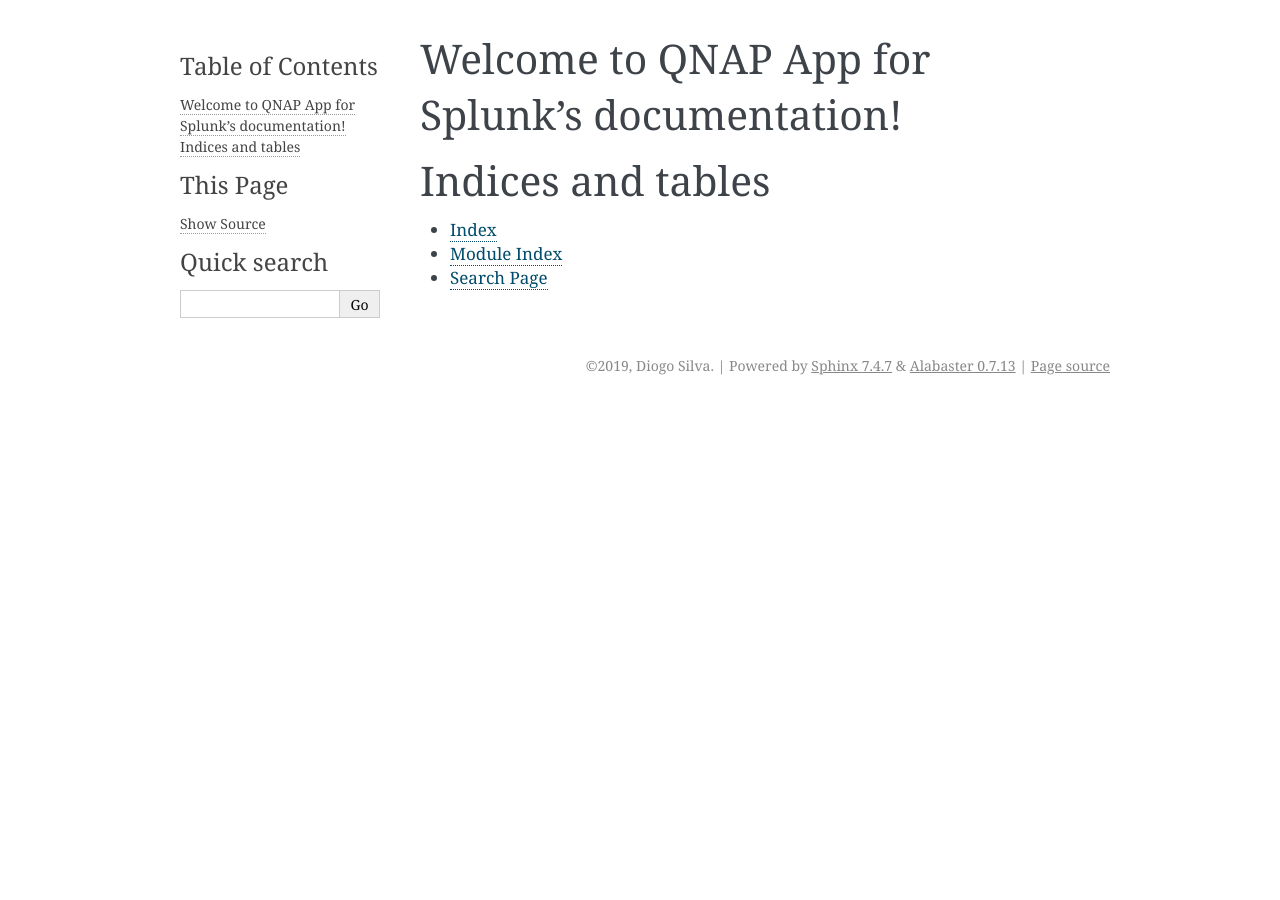
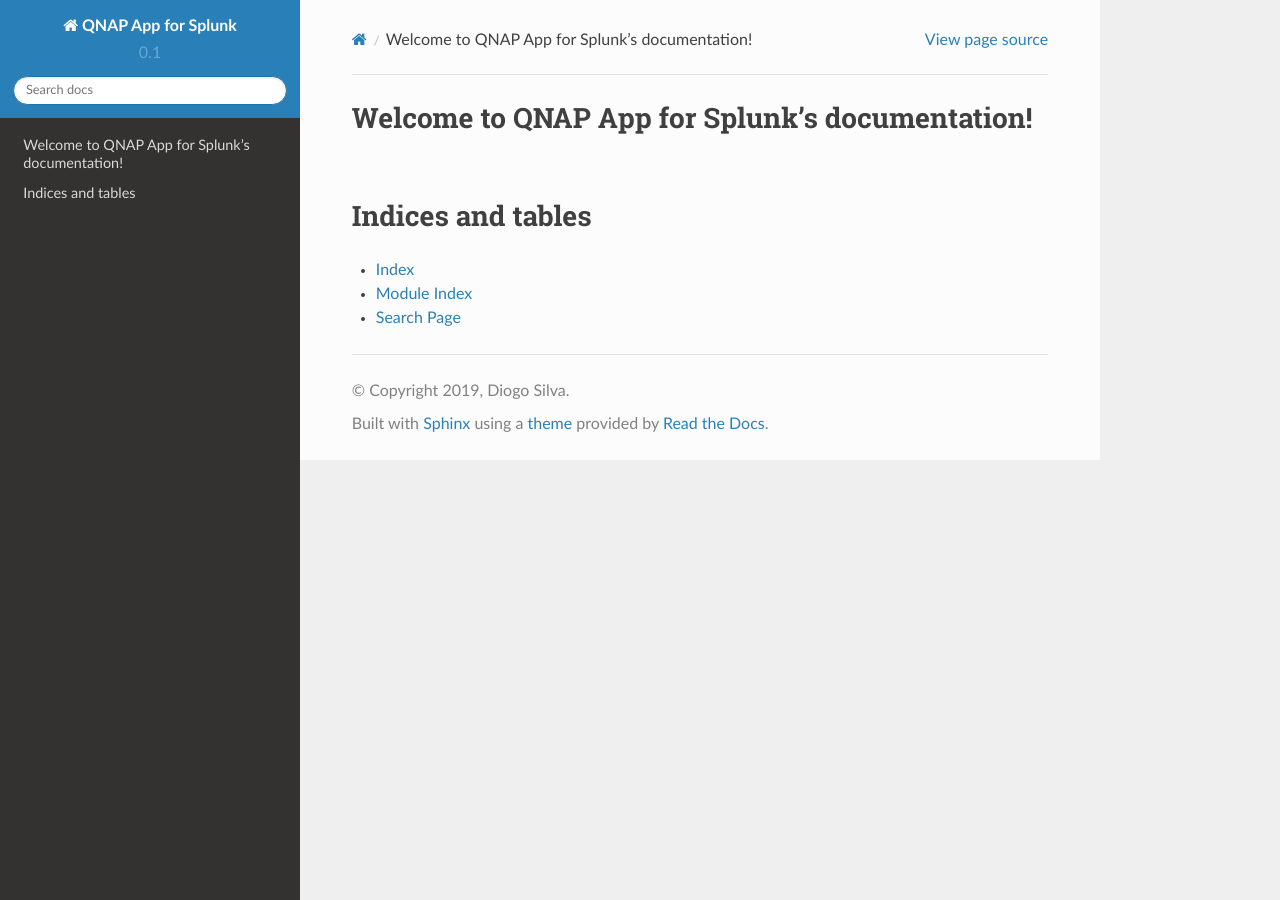
Before and after one commit to diogofgm/qnap_app, a Sphinx documentation site: the page built from docs/source/index.rst, in a window 1280 px wide. Built offline with Sphinx 7.4.7 and the Read the Docs theme 2.0.0, drawn with Linux system fonts in a browser that asks for light colours.

Commit message:
Update conf.py

```diff
--- a/docs/source/conf.py
+++ b/docs/source/conf.py
@@ -24,9 +24,9 @@
 author = u'Diogo Silva'
 
 # The short X.Y version
-version = u''
+version = u'0.1'
 # The full version, including alpha/beta/rc tags
-release = u'2019'
+release = u'0.1.0'
 
 
 # -- General configuration ---------------------------------------------------
@@ -75,7 +75,7 @@
 # The theme to use for HTML and HTML Help pages.  See the documentation for
 # a list of builtin themes.
 #
-html_theme = 'alabaster'
+html_theme = 'sphinx_rtd_theme'
 
 # Theme options are theme-specific and customize the look and feel of a theme
 # further.  For a list of options available for each theme, see the
```
